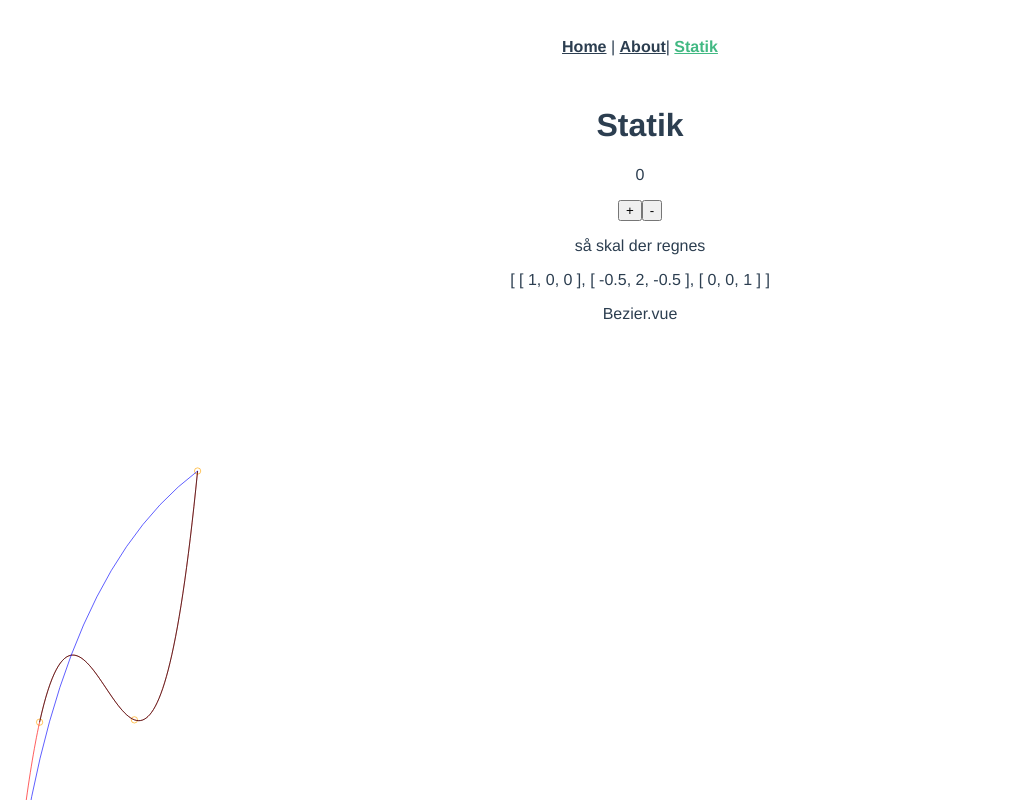
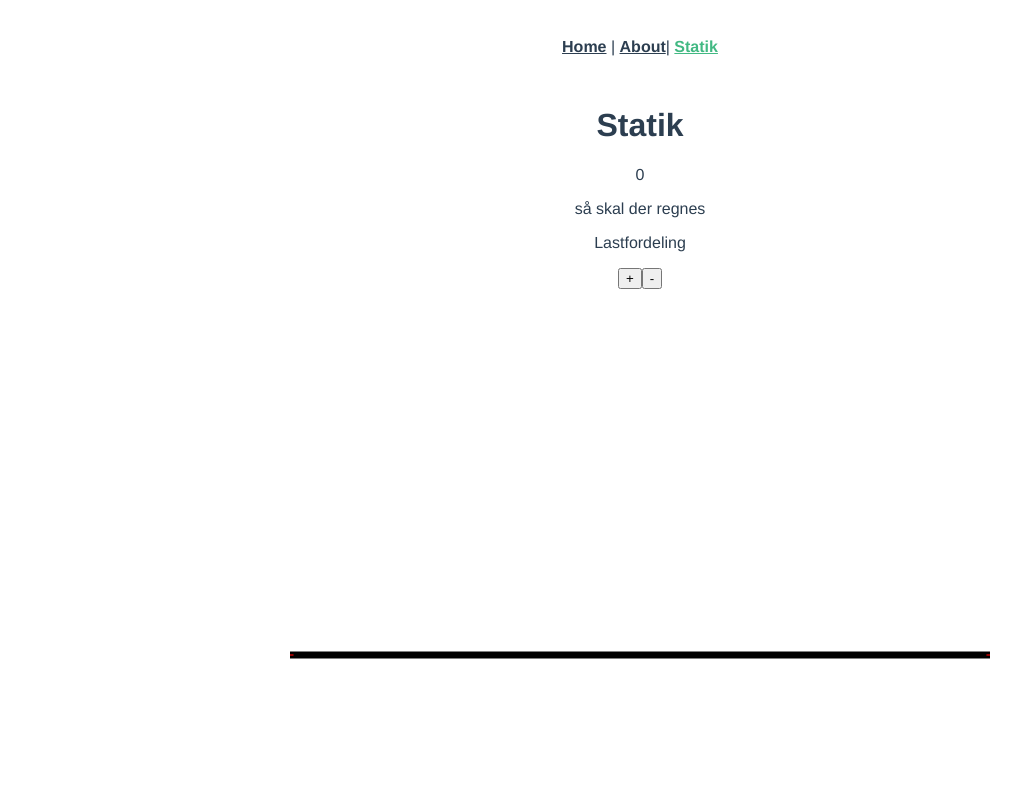
Before and after one commit to martinbro/pwa-statik-projekt, a Vue app: page /#/statik in a window 1280 px wide. Shown: the top 800 px of the page, without its empty margins (0-1027 px from the left). Built offline with nearby package versions, Linux system fonts and the light colour scheme.

Commit message:
Punktlaster i lastfordeling virker. Arbejder nu på snitkræfter

```diff
--- /dev/null
+++ b/src/components/Lastfordeling.vue
@@ -0,0 +1,91 @@
+
+<template>
+  <div class="Last">
+    <p>Lastfordeling</p>
+     <p>
+    <button @click="increment">+</button>
+    <button @click="decrement">-</button>
+  </p>
+    <svg width="700" height="700" viewBox="0 -50 100 100">
+       <path id="bjaelke" d = "M0,0 L100,0" fill="none" stroke="black" stroke-width="1" />
+       <!--path id="punktlast" d = "M20,20 L20,0 l-0.5,2 1,0 -0.5,-2" fill="blue" stroke="blue" stroke-width="0.1" />
+       <!--path id="punktlast" :d = "punktlastF()" fill="red" stroke="red" stroke-width="0.1" /-->
+       <path id="punktlasterSVG" :d = "punktlasterSVG" fill="blue" stroke="blue" stroke-width="0.1" />
+       <path id="reaktanterSVG" :d = "reaktanterSVG" fill="red" stroke="red" stroke-width="0.1" />
+       <text class="small" v-for="p in punktlaster" :x="p.x" :y="p.val" fill=red>{{p.navn}}</text>
+    </svg>
+  </div>
+</template>
+
+<script>
+import * as math from "mathjs"
+import store from "@/store"
+export default {
+  name: 'Last',
+  data: function() {
+    return {
+      punktlaster: store.state.punktlaster,
+      reaktanter: store.state.reaktanter,
+      L: store.state.L
+    }
+  },
+  props: {
+  },
+  computed:{
+    punktlasterSVG:function (){
+      var str = "M0,0"
+      this.punktlaster.forEach(data => {
+        const dy = Math.sign(data.val)*2
+        str += ` M${data.x},${data.val} L${data.x},0 l-0.5,${dy} 1,0 -0.5,${-dy}`
+      })
+      console.log(str);
+
+       return str
+    },
+    reaktanterSVG:function (){
+      var str = "M0,0"
+      this.reaktanter.forEach(data => {
+        const dy = Math.sign(data.val)*2
+        str += ` M${data.x},${data.val} L${data.x},0 l-0.5,${dy} 1,0 -0.5,${-dy}`
+      })
+       return str
+    },
+
+    beregnR () {
+      //finder R2 ved at tage moment om R1
+      var sum=0
+      const distR1 = this.reaktanter[0].x/100*this.L
+      this.punktlaster.forEach(element => {
+        sum += element.val*(element.x/100*this.L-distR1)
+      });
+      //R2*L+(F1*x1+F2*x2+...)=0 <=>R2*L+sum=0 <=>
+      const r2=-sum/this.L
+      //R1+R2+F1+F2+...=0 <=>
+      const r1= -(store.getters.getSumLast+r2)
+     return {R1val:r1,R2val:r2}
+
+    }
+
+  },
+  methods:{
+
+    increment () {
+      store.commit('increment')
+      store.commit('addPunktlaster',{navn:"F"+store.state.count,val:((Math.sign( Math.random()-0.7))*(Math.random()*40+7)),x:Math.random()*97})
+      store.commit('updateR',this.beregnR )
+    },
+    decrement () {
+    	store.commit('decrement')
+    }
+
+  }
+
+}
+</script>
+
+<!-- Add "scoped" attribute to limit CSS to this component only -->
+<style scoped>
+.small {fill:blue; font: 2px sans-serif; }
+.punktlasterSVG{fill:blue; stroke: blue}
+
+</style>
--- /dev/null
+++ b/src/components/Snitkraft.vue
@@ -0,0 +1,82 @@
+
+<template>
+  <div class="Snitkraft">
+    <p>Snitkræfter</p>
+    <svg width="700" height="700" viewBox="0 -50 100 100">
+       <path id="punktlast" :d = "punktlasterSVG" fill="yellow" stroke="purple" stroke-width="0.1" />
+       <path id="bjaelke" d = "M0,0 L100,0" fill="none" stroke="black" stroke-width="1" />
+       <text class="small" v-for="(p,index) in arr" :x="p.x" :y="p.val" fill=red>F{{index+1}}</text>
+    </svg>
+  </div>
+</template>
+
+<script>
+import * as math from "mathjs"
+import store from "@/store"
+export default {
+  name: 'Snitkraft',
+  data: function() {
+    return {
+      punktlaster: store.state.punktlaster,
+      reaktanter: store.state.reaktanter,
+      arr:[]
+    }
+  },
+  props: {
+  },
+  computed:{
+    punktlasterSVG:function (){
+      //const dat = store.state.punktlast
+      var str = "M0,0"
+      var vektorsum=0
+      this.arr = this.reaktanter.concat(this.punktlaster)
+      this.arr.sort((a,b)=>{return a.x-b.x })
+      this.arr.forEach((data,index) => {
+        //console.log(data,index);
+        //vektorsum += -data.val
+        data.val = vektorsum
+        if (index<1) {
+          str += `M${data.x},0 H${data.val} `
+        } else {
+          str += `H${data.x}  V${vektorsum} `
+        }
+
+        //punktlastText(data)
+      })
+      // if(this.punktlaster.length >2){
+
+        //   this.punktlaster.sort((a,b)=>{return a.x-b.x });
+
+      // }
+       // console.log(str);
+      return str +" H0"
+    }
+
+
+
+
+
+
+  },
+  methods:{
+    punktlastText:function (data){
+
+      return ""
+    },
+      punktlastF:function () {
+          const data = {val:-30,x:40}
+          const dy = Math.sign(data.val)*2
+           return `M${data.x},${data.val} L${data.x},0 l-0.5,${dy} 1,0 -0.5,${-dy}`
+
+      }
+
+  }
+
+}
+</script>
+
+<!-- Add "scoped" attribute to limit CSS to this component only -->
+<style scoped>
+.small {fill:blue; font: 2px sans-serif; }
+
+</style>
--- a/src/store.js
+++ b/src/store.js
@@ -10,16 +10,41 @@ Vue.use(Vuex)
 export default new Vuex.Store({
   state: {
     count:0,
-    punktlast:[],
+    L:10,
+    punktlaster:[],
+    reaktanter:[
+      {navn:"R1",val:0,x:0},
+      {navn:"R2",val:0,x:100},
+    ]
+   // sortedpunktlast:[],
+  },
+  getters: {
+    // getpunktlast: state => {
+    //   var merge = state.punktlast.concat(state.reaktanter)
+    //   return merge.sort((a,b)=>{return a.x-b.x })
+    // },
+    getSumLast: state =>{
+      var s = 0
+      //if(state.punktlast.length>-1)
+      state.punktlaster.forEach(element => {
+        s += element.val
+      })
+      return s
+    }
   },
   mutations: {
     increment: state => state.count++,
     decrement: state => state.count--,
 
-    addPunktlast(state,obj) {
-      state.punktlast.push(obj)
+    addPunktlaster:(state,obj)=>{state.punktlaster.push(obj)},
+    updateR:(state,obj)=>{
+      state.reaktanter[0].val = obj.R1val
+      state.reaktanter[1].val = obj.R2val
+
+      //console.log(state.reaktanter[0].val);
+      // console.log("her",state.reaktanter[0].val, ", ",obj.R1val);
+
     }
-
   },
   actions: {
 
--- a/src/views/Statik.vue
+++ b/src/views/Statik.vue
@@ -2,27 +2,30 @@
   <div class="statik">
     <h1>Statik</h1>
     <p>{{ count }}</p>
-  <p>
-    <button @click="increment">+</button>
-    <button @click="decrement">-</button>
-  </p>
+
     <p>så skal der regnes</p>
-    <p>{{val()}}</p>
+
+    <lastfordeling></lastfordeling>
+    <snitkraft></snitkraft>
     <bezier></bezier>
   </div>
 </template>
 
 <script>
 // @ is an alias to /src
-import bezier from "@/components/Bezier.vue";
-import store from "@/store";
+import bezier from "@/components/Bezier.vue"
+import lastfordeling from "@/components/Lastfordeling.vue"
+import snitkraft from "@/components/Snitkraft.vue"
+import store from "@/store"
 
-import * as math from "mathjs";
+import * as math from "mathjs"
 
 export default {
   name: "statik",
   components: {
-    bezier
+    bezier,
+    lastfordeling,
+    snitkraft,
   },
   data: function() {
     return {};
@@ -33,72 +36,7 @@ export default {
     }
   },
   methods: {
-    increment () {
-      store.commit('increment')
-      store.commit('addPunktlast',{navn:"F1",val:10,x:3})
 
-    },
-    decrement () {
-    	store.commit('decrement')
-    },
-    val: function() {
-      //   const t1 = 0
-      //   const t2 = 1/3
-      //   const t3 = 2/3
-      //   const t4 = 1
-
-      // const s1 = 0
-      // const s2 = 1/2
-      // const s3 = 1
-      //   const s4 = 1
-
-      // const M = [
-      //       [1, 0, 0, 0],
-      //       [-3, 3, 0, 0],
-      //       [3, -6, 3, 0],
-      //       [-1, 3, -3, 1]
-      // ]
-
-      //  const M = [
-      //       [1, 0, 0],
-      //       [-2, 2, 0],
-      //       [1, -2, 1]
-      // ]
-
-      // const M1 = [
-      //     [-1, 3, -3, 1],
-      //     [3, -6, 3, 0],
-      //     [-3, 3, 0, 0],
-      //     [1, 0, 0, 0]
-      // ]
-      // const T = math.matrix([
-      //     [1, s1, s1*s1, s1*s1*s1],
-      //     [1, s2, s2*s2, s2*s2*s2],
-      //     [1, s3, s3*s3, s3*s3*s3],
-      //     [1, s4, s4*s4, s4*s4*s4],
-      // ])
-      // const T = math.matrix([
-      //     [1, s1, s1*s1],
-      //     [1, s2, s2*s2],
-      //     [1, s3, s3*s3],
-
-      // ])
-
-      // const TtT =  math.multiply(math.transpose(T),T)
-      // const TtTinvTt = math.multiply(math.inv(TtT),math.transpose(T))
-      // const A = math.multiply(math.inv(M),TtTinvTt)
-      // const A = [
-      //     [ 1, 0, 0, 0],
-      //     [ -5/6, 3, -1.5, 1/3],
-      //     [ 1/3, -1.5, 3, -5/6],
-      //     [ 0, 0, 0, 1 ]
-      // ]
-      const A = [[1, 0, 0], [-0.5, 2, -0.5], [0, 0, 1]];
-
-      const Q = [[0, 0], [10, 38.51851852], [20, 41.48148148], [30, 80]];
-
-      return A;
-    }
   }
 };
 </script>
```
